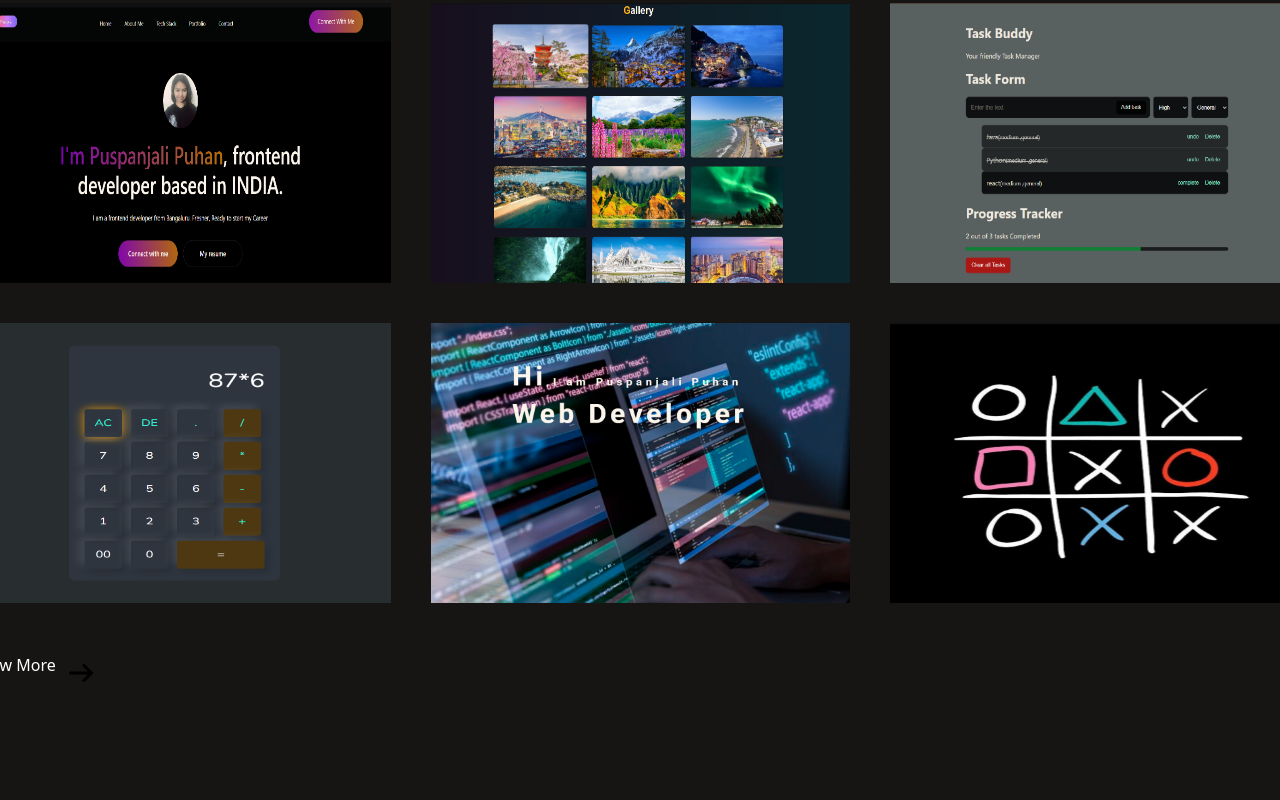
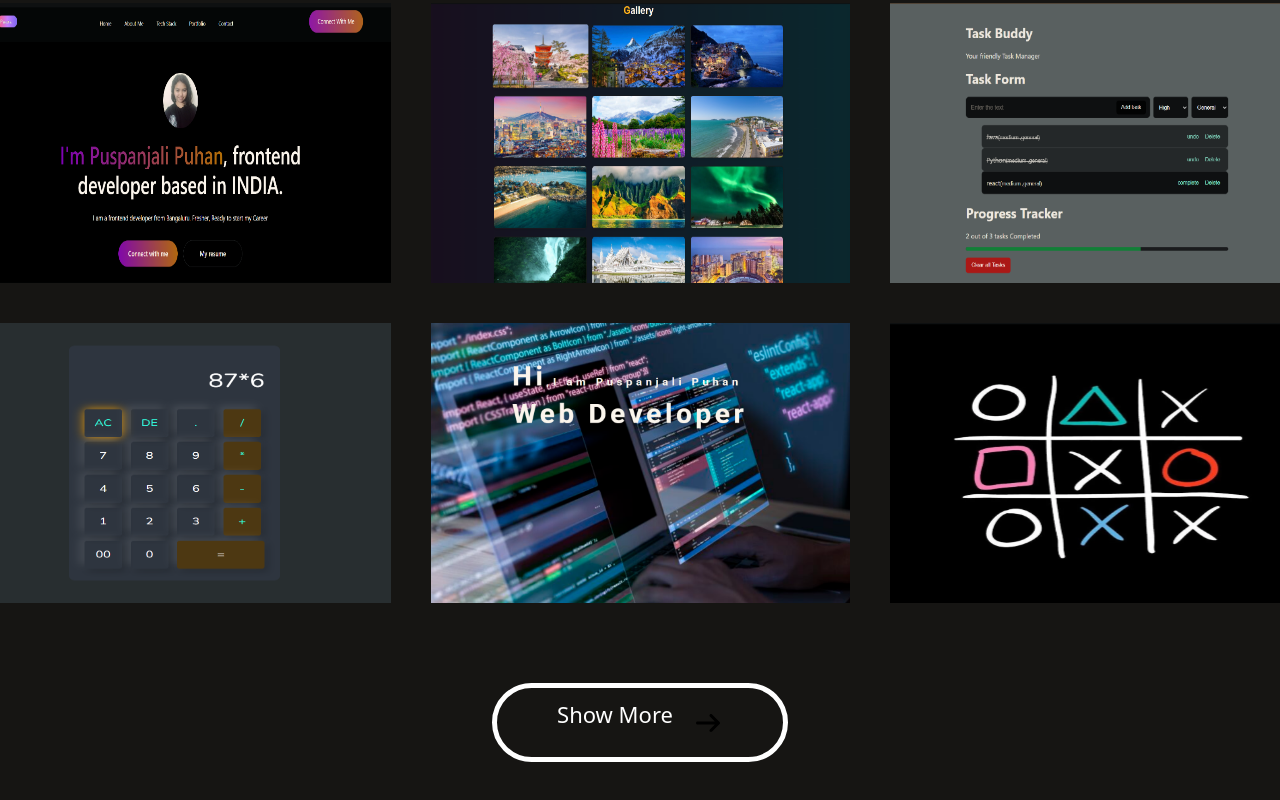
Before and after one commit to PuspanjaliPuhan/Portfolio, a React (Vite) app: page / in a window 1280 px wide. Shown: the part 3936-4736 px from the top of the page. Before the commit the page ends 4629 px from the top, so only its background shows below. Built offline with nearby package versions, Linux system fonts and the light colour scheme; the HTML template or start-up script is replaced by a standard one.

Commit message:
little modify

```diff
--- a/src/Components/Projects.css
+++ b/src/Components/Projects.css
@@ -36,13 +36,40 @@
     height: 280px;
     box-sizing: border-box;
     justify-content: space-around;
+    cursor: pointer;
 }
+
+.mywork-container .pic:hover {
+    transform: scale(1.10);
+    border: 2px solid #651fab;
+    border-radius: 10px;
+    transition: 0.3s;
+}
+
 
 .mywork-showmore {
     display: flex;
-    margin-top: 10px;
-    justify-content: left;
+    gap: 10px;
+    border-radius: 50px;
+    border: 5px solid white;
+    padding: 10px 60px;
+    font-size: 22px;
+    font-weight: 500;
+    margin-bottom: 80px;
+    transition: 0.6s;
+    cursor: pointer;
+    margin: 10 auto;
+    justify-content: center;
     align-items: center;
+}
+
+.showmore-wrapper {
+    grid-column: 1 / -1;
+    width: 100%;
+    display: flex;
+    justify-content: center;
+    /* align-items: center; */
+    margin-top: 40px;
 }
 
 .mywork-showmore img {
--- a/src/Components/Projects.jsx
+++ b/src/Components/Projects.jsx
@@ -20,9 +20,11 @@ const Projects = () => {
                         </a>
                     )
                 })}
-                <div className="mywork-showmore">
-                    <p>Show More</p>
-                    <img src={arrow_icon} alt="" />
+                <div className="showmore-wrapper">
+                    <div className="mywork-showmore">
+                        <p>Show More</p>
+                        <img src={arrow_icon} alt="" />
+                    </div>
                 </div>
 
             </div>
```
